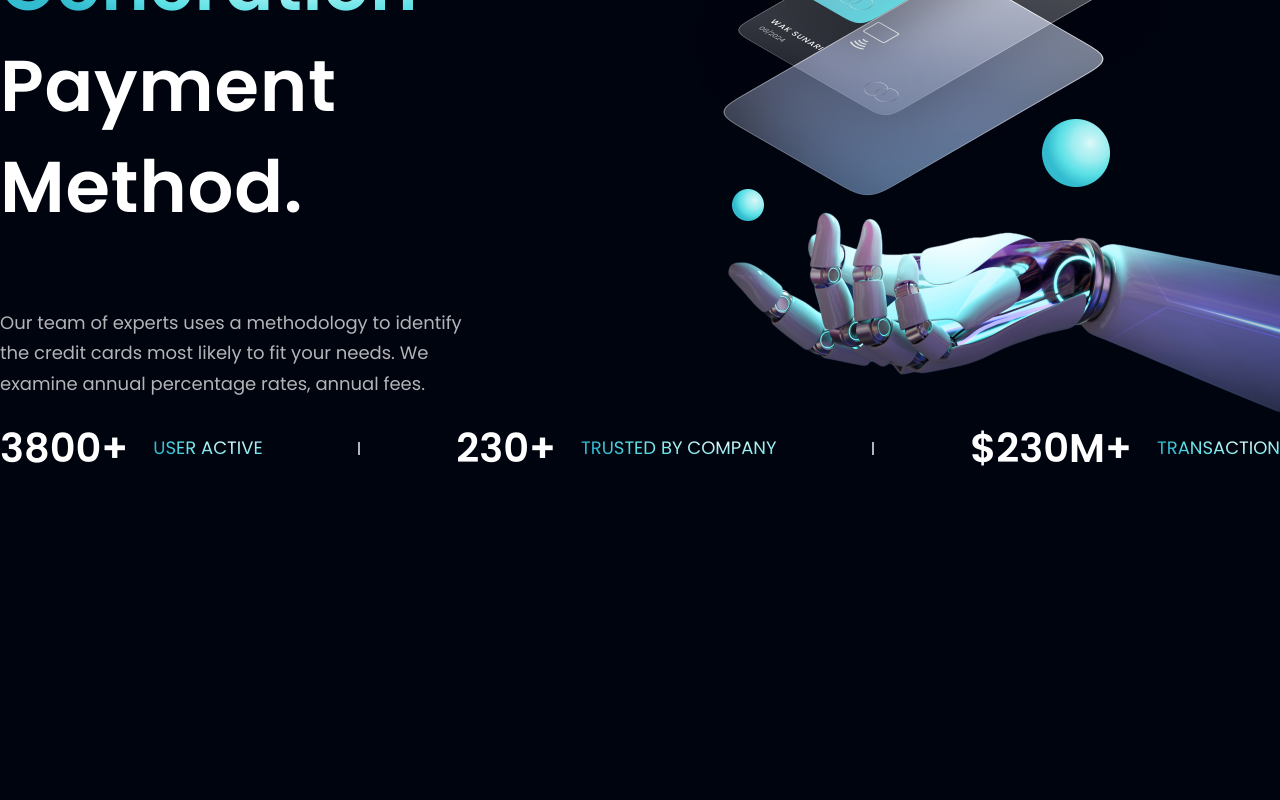
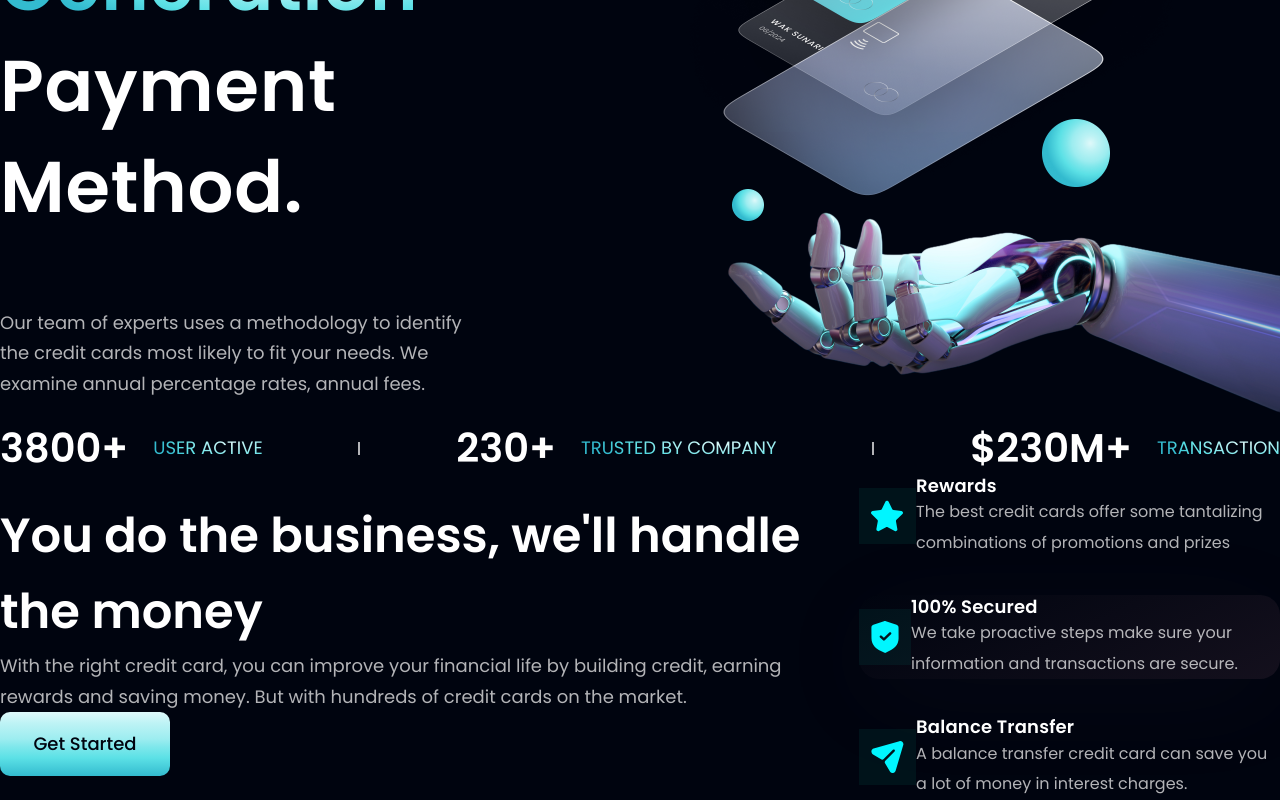
Before and after one commit to adhampton110/HooBank, a Vue app: page / in a window 1280 px wide. Shown: the part 354-1154 px from the top of the page. Before the commit the page ends 830 px from the top, so only its background shows below. Built offline with nearby package versions, Linux system fonts and the light colour scheme.

Commit message:
Business Skeleton

```diff
--- a/src/App.vue
+++ b/src/App.vue
@@ -1,9 +1,11 @@
 <script setup>
   import Hero from './layouts/Hero/Hero.vue';
+  import Business from './layouts/Business/Business.vue';
 </script>
 
 <template>
   <Hero/>
+  <Business/>
 </template>
 
 <style scoped>
--- a/src/components/CTACircle.vue
+++ b/src/components/CTACircle.vue
@@ -13,7 +13,7 @@
 
 <style scoped>
     p {
-        background: linear-gradient(180deg, #DEF9FA 0.89%, #BEF3F5 17.23%, #9DEDF0 42.04%, #7DE7EB 55.12%, #5CE1E6 71.54%, #33BBCF 100%);
+        background: var(--cyan);
         background-clip: text;
         -webkit-background-clip: text;
         -webkit-text-fill-color: transparent;
--- /dev/null
+++ b/src/components/CTARectangle.vue
@@ -0,0 +1,13 @@
+<template>
+    <button>Get Started</button>
+</template>
+<style scoped>
+    button {
+        width: 170px;
+        height: 64px;
+        border-radius: 10px;
+        color: var(--black);
+        font-weight: 500;
+        background: var(--cyan);
+    }
+</style>
--- /dev/null
+++ b/src/layouts/Business/Business.vue
@@ -0,0 +1,71 @@
+<script setup>
+    import CTARectangle from '../../components/CTARectangle.vue';
+</script>
+<template>
+    <section id="business">
+        <div>
+            <h2>You do the business, we'll handle the money</h2>
+            <p>
+                With the right credit card, you can improve your financial life by building credit, earning rewards and saving money. But with hundreds of credit cards on the market.
+            </p>
+            <CTARectangle/>
+        </div>
+        <div class="business-items">
+            <div class="rewards">
+                <img src="../../assets/Star.svg" alt="start">
+                <div>
+                    <h4>Rewards</h4>
+                    <p class="content">
+                        The best credit cards offer some tantalizing combinations of promotions and prizes
+                    </p>
+                </div>
+            </div>
+            <div class="secured active">
+                <img src="../../assets/Shield.svg" alt="shield">
+                <div>
+                    <h4>100% Secured</h4>
+                    <p class="content">
+                        We take proactive steps make sure your information and transactions are secure.
+                    </p>
+                </div>
+            </div>
+            <div class="balance">
+                <img src="../../assets/Send.svg" alt="send">
+                <div>
+                    <h4>Balance Transfer</h4>
+                    <p class="content">
+                        A balance transfer credit card can save you a lot of money in interest charges.
+                    </p>
+                </div>
+            </div>
+        </div>
+    </section>
+</template>
+<style scoped>
+    img {
+        padding: 12px;
+        background-color: rgba(9, 151, 124, 0.10);
+        border-color: rgba(9, 151, 124, 0.10);
+    }
+    #business {
+        display: flex;
+        align-items: center;
+    }
+    .business-items {
+        display: flex;
+        flex-direction: column;
+        gap: 36px;
+    }
+    .rewards,.secured,.balance {
+        display: flex;
+        align-items: center;
+    }
+    .active {
+        border-radius: 20px;
+        background: linear-gradient(154deg, rgba(255, 255, 255, 0.00) 0%, #14101D 100%);
+        box-shadow: 0px 20px 100px -10px rgba(66, 71, 91, 0.10);
+    }
+    .content {
+        font-size: 16px;
+    }
+</style>
--- a/src/layouts/Hero/Hero.vue
+++ b/src/layouts/Hero/Hero.vue
@@ -43,7 +43,7 @@ import Stat from '../../components/Stat.vue';
 
     }
     .hero-image {
-        width: 669px;
+        max-width: 669px;
     }
     .company-stats {
         display: flex;
--- a/src/style.css
+++ b/src/style.css
@@ -6,6 +6,7 @@
   --white: #FFFFFF;
   --gray: rgba(255, 255, 255, 0.70);
   --black: #00040F;
+  --cyan: linear-gradient(180deg, #DEF9FA 0.89%, #BEF3F5 17.23%, #9DEDF0 42.04%, #7DE7EB 55.12%, #5CE1E6 71.54%, #33BBCF 100%);
 }
 
 body {
@@ -27,12 +28,23 @@ h2 {
   font-style: normal;
   font-weight: 600;
   line-height: 160%;
+  color: var(--white);
 }
 h3 {
   font-size: 40px;
   font-size: normal;
   font-weight: 600;
   line-height: 130%;
+  color: var(--white);
+}
+h4 {
+  font-size: 18px;
+  font-style: normal;
+  font-weight: 600;
+  line-height: 130%;
+  letter-spacing: .18px;
+  text-transform: capitalize;
+  color: var(--white);
 }
 a {
   color: var(--gray);
```
